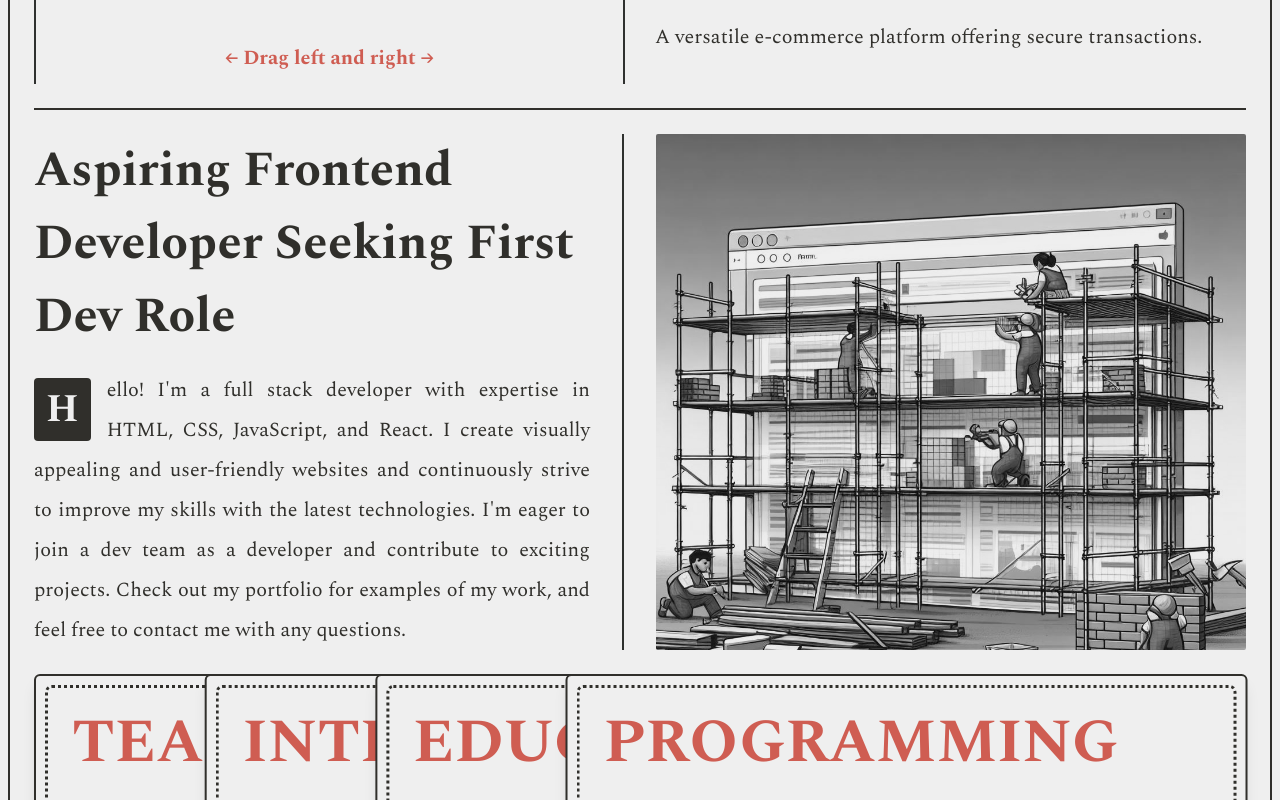
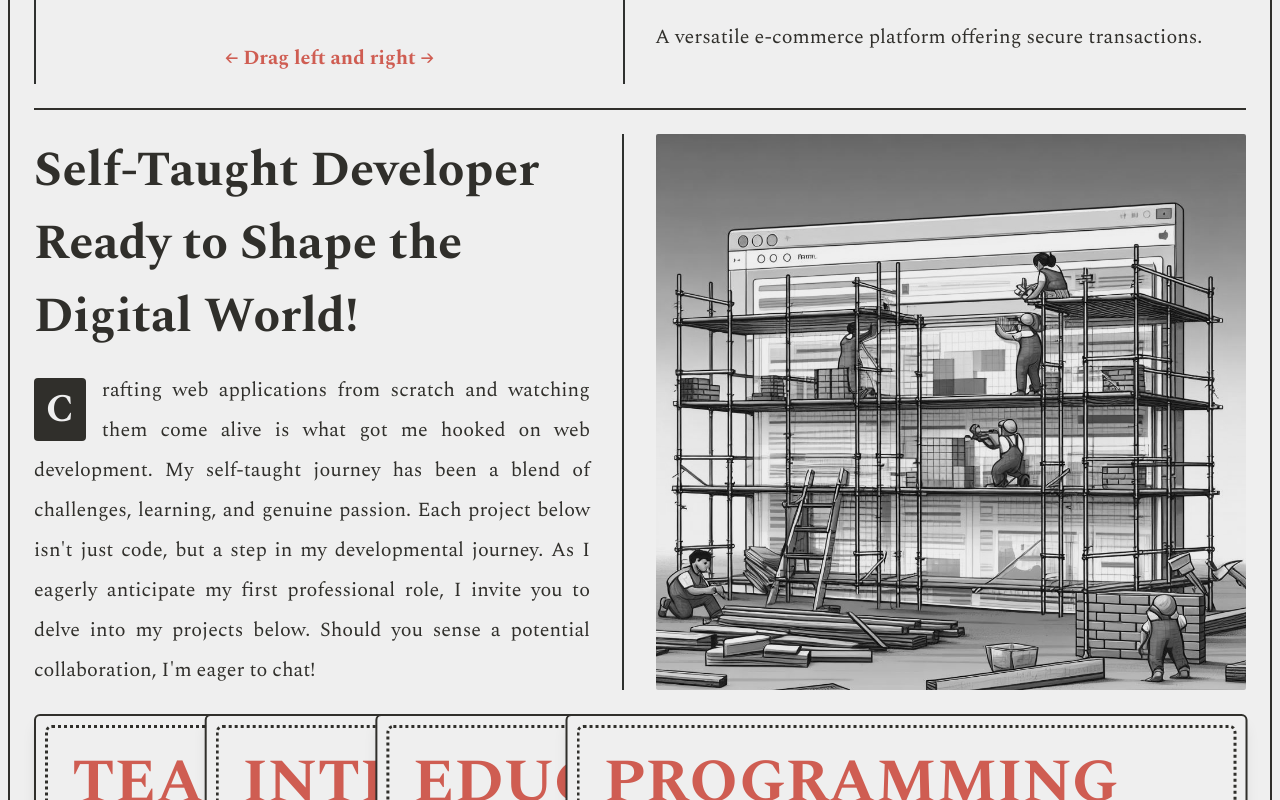
Before and after one commit to Phil-Elliott/PaperPortfolio, a Next.js app: page / in a window 1280 px wide. Shown: the part 440-1240 px from the top of the page. Built offline with nearby package versions, Linux system fonts and the light colour scheme; a web font is replaced by a local one.

Commit message:
updated information

```diff
--- a/components/AboutMe/AboutMe.tsx
+++ b/components/AboutMe/AboutMe.tsx
@@ -17,7 +17,6 @@ const AboutMe = () => {
     {
       title: "Interests",
       description:
-        // "In my spare time, I enjoy exploring new places and immersing myself in different cultures through travel. I also find that getting out into nature and hiking helps me clear my mind and find inspiration. These activities help me stay energized and motivated in my pursuit of web development. I am also an avid reader, constantly seeking new knowledge and learning opportunities. Reading helps me relax and escape from the daily stresses of life, and also expands my understanding of the world around me.",
         "In my free time, I love traveling to new places and immersing myself in different cultures. Nature hikes are my go-to for clearing my mind and finding inspiration. I'm an avid reader who's always seeking new knowledge and learning opportunities.",
     },
     {
@@ -28,10 +27,6 @@ const AboutMe = () => {
     {
       title: "Programming",
       description:
-        // "Ever since I discovered my passion for programming, I have been excited to embark on a new journey as a web developer. With a desire to create dynamic, user-friendly websites and applications, I have been diligently working to acquire the skills and knowledge necessary to excel in this field. I am eager to put my skills to the test in a professional setting and as I continue to grow and learn, I am confident that my passion for web development will translate into a fulfilling and successful career.",
-        // "Ever since I discovered my passion for programming, I have been excited to embark on a new journey as a web developer. The thrill of creating dynamic, user-friendly websites and applications is what drives me. I take pride in continuously learning and improving my skills to bring my vision to life. The satisfaction of seeing my work used and appreciated by others is what makes it all worth it.",
-        // "Energized by the challenge of building dynamic and user-friendly websites and applications, I constantly strive to enhance my skills and bring my ideas to fruition. The joy of witnessing others utilize and appreciate my work is what fuels my passion.",
-        // "Eager to constantly enhance my skills, my primary experience has been in frontend development. Specifically, I have been honing my expertise in React and creating aesthetically pleasing applications. While my current focus is on frontend, I am also excited about exploring opportunities to broaden my knowledge to include backend development.",
         "Engaging with programming for the past two years has been an immensely enjoyable experience for me. It has quickly become one of my favorite hobbies and I am always enthusiastic about exploring new ways to expand my knowledge and skills in this exciting field.",
     },
   ];
--- a/components/FrontPage/FrontPage.tsx
+++ b/components/FrontPage/FrontPage.tsx
@@ -10,15 +10,16 @@ const FrontPage = () => {
     >
       <div className="lg:border-r-2 border-Border lg:pr-8 col-span-2 ">
         <h1 className="article-header lg:text-5xl text-fluid-9xl leading-normal lg:leading-normal">
-          Aspiring Frontend Developer Seeking First Dev Role
+          Self-Taught Developer Ready to Shape the Digital World!
         </h1>
         <p className="article-text lg:text-justify">
-          Hello! I'm a full stack developer with expertise in HTML, CSS,
-          JavaScript, and React. I create visually appealing and user-friendly
-          websites and continuously strive to improve my skills with the latest
-          technologies. I'm eager to join a dev team as a developer and
-          contribute to exciting projects. Check out my portfolio for examples
-          of my work, and feel free to contact me with any questions.
+          Crafting web applications from scratch and watching them come alive is
+          what got me hooked on web development. My self-taught journey has been
+          a blend of challenges, learning, and genuine passion. Each project
+          below isn't just code, but a step in my developmental journey. As I
+          eagerly anticipate my first professional role, I invite you to delve
+          into my projects below. Should you sense a potential collaboration,
+          I'm eager to chat!
         </p>
       </div>
       <div className="hidden lg:inline relative border-0 border-Border col-span-2 grayscale mix-blend-multiply">
@@ -47,7 +48,14 @@ export default FrontPage;
 
 
 
-
+<p className="article-text lg:text-justify">
+          Hello! I'm a full stack developer with expertise in HTML, CSS,
+          JavaScript, and React. I create visually appealing and user-friendly
+          websites and continuously strive to improve my skills with the latest
+          technologies. I'm eager to join a team as a developer and contribute
+          to exciting projects. Check out some of my projects below for examples
+          of my work, and feel free to contact me with any questions.
+        </p>
 
 
 
```
Also changed, not shown: 1 other file (tests, documents, lock files or other folders).
